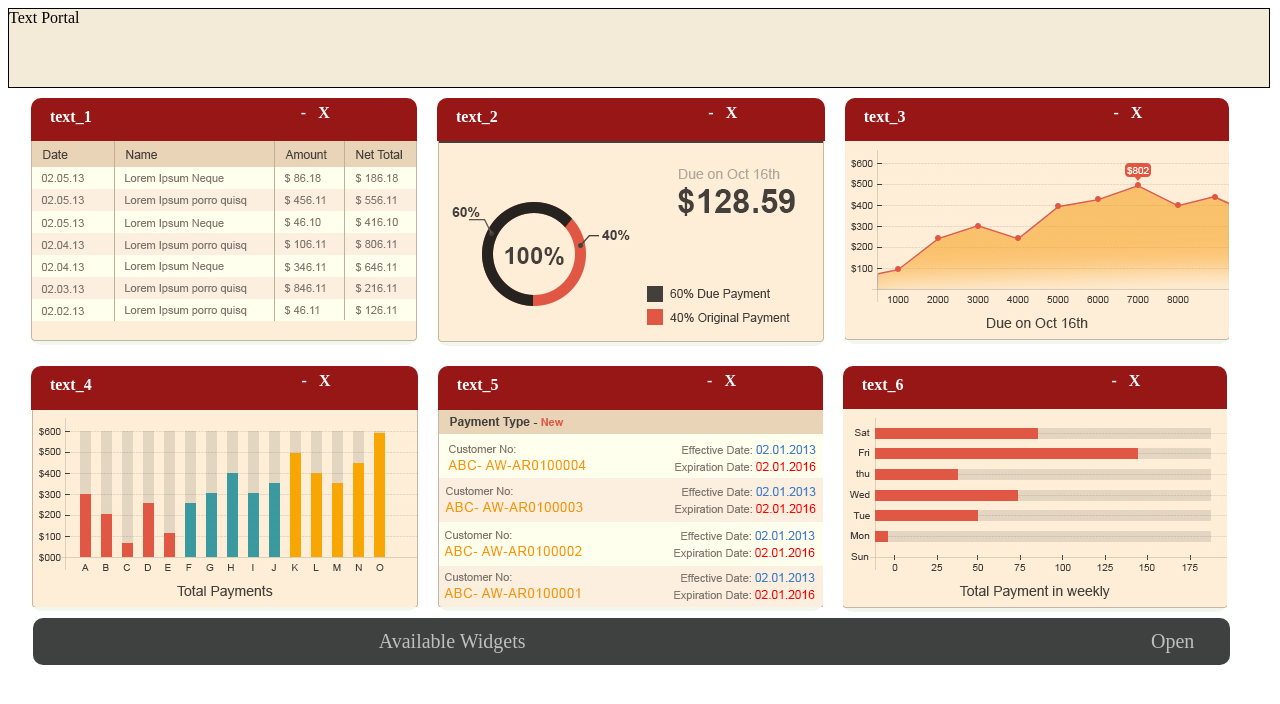
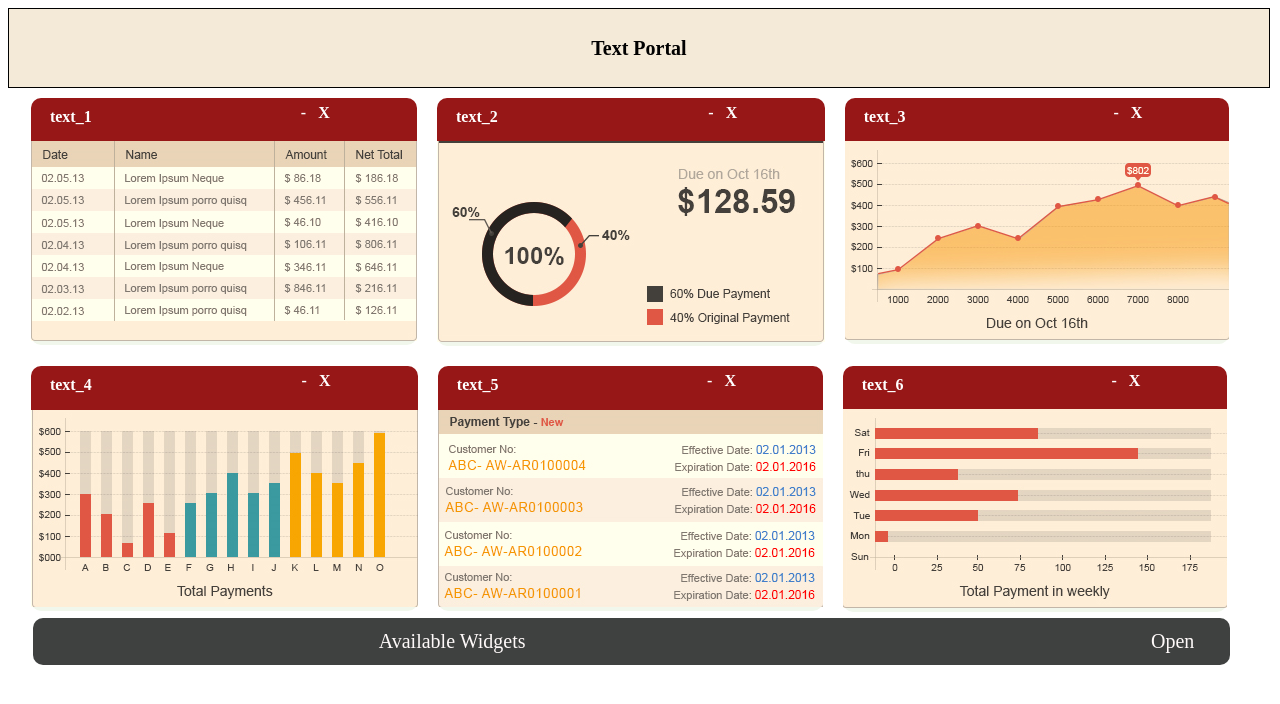
Before and after one commit to deviator206/js-widget-like-windows, a plain HTML site: page index.html in a window 1280 px wide. Drawn offline with Linux system fonts and the light colour scheme.

Commit message:
UI in place along with header. Known Issue New Widget alignment

```diff
--- a/css/app_style.css
+++ b/css/app_style.css
@@ -59,6 +59,11 @@
 	width: 100%;
 	height: 10%;
 	border: 1px black solid;
+	font-size: 20px;
+	font-size: 20px;
+	font-weight: bold;
+	text-align: left;
+	display:table;
 	background-color: rgba(226, 199, 152, 0.38);
 }
 
@@ -129,7 +134,7 @@
 
 .global-header-background {
 	background-color: #3F4140;
-	color: #BFBFBF;
+	color: #FFFAFA;
 	font-size: 20px;
 	word-wrap: break-word;
 	text-align: center;
--- a/index.html
+++ b/index.html
@@ -70,29 +70,11 @@
 
 	<body>
 
-		<!--<div>
-		<div id="top_panel" class="top-panel">
-		<div id="panel_label" class="top-panel-column top-panel-column-label">
-		Text Content
-		</div>
-		<div id="panel_ctrl" class="top-panel-column-misc">
-		<div id="panel_minmize" class="btn-ctrl btn-minimize">
-		-
-		</div>
-		<div id="panel_close" class=" btn-ctrl btn-close">
-		X
-		</div>
-		</div>
-		</div>
-		<div id="panel_content" class="panel-content-wrapper">
 
-		</div>
-
-		</div>-->
 
 		<div id="main_wrapper">
 			<div id="text_portal_header" class="app-header">
-				Text Portal
+				<span class="text-in-center" > Text Portal</span>
 			</div>
 			<div id="text_portal_content" class="app-content">
 				<div id="tile_holder" class="tiles_wrapper"></div>
```
